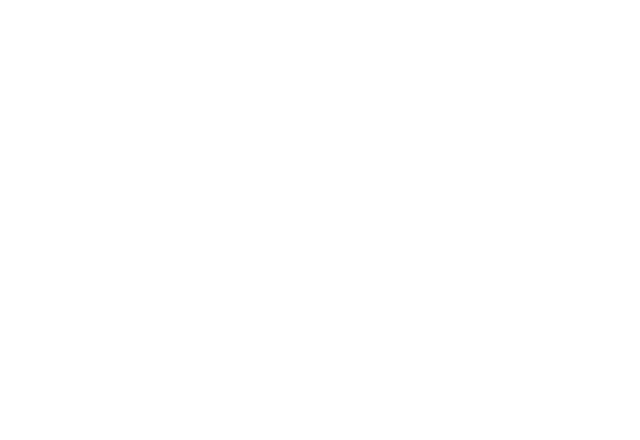
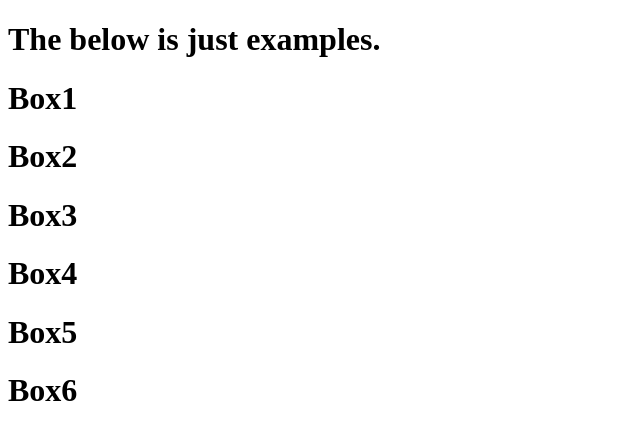
Before and after one commit to NasrOmar/AnimateOnScroll, a plain HTML site: page index.html in a window 1280 px wide. Shown: the whole page, without its empty margins (0-640 px from the left). Drawn offline with Linux system fonts and the light colour scheme.

Commit message:
html content

```diff
--- a/index.html
+++ b/index.html
@@ -2,9 +2,34 @@
 <html>
 	<head>
 		<meta charset="UTF-8">
+		<meta name="viewport" content="width=device-width, initial-scale=1">
 		<title>AnimateOnScroll</title>
+		<link rel="stylesheet" href="css/styles.css">
 	</head>
 
 	<body>
+		<div id="text1" class="text">
+			<h1>The below is just examples.</h1>
+		</div>
+		<div id="box1" class="box">
+			<h1>Box1</h1>
+		</div>
+		<div id="box2" class="box">
+			<h1>Box2</h1>
+		</div>
+		<div id="box3" class="box">
+			<h1>Box3</h1>
+		</div>
+		<div id="box4" class="box">
+			<h1>Box4</h1>
+		</div>
+		<div id="box5" class="box">
+			<h1>Box5</h1>
+		</div>
+		<div id="box6" class="box">
+			<h1>Box6</h1>
+		</div>
+
+		<script src="js/animateOnScroll.js"></script>
 	</body>
 </html>
```
